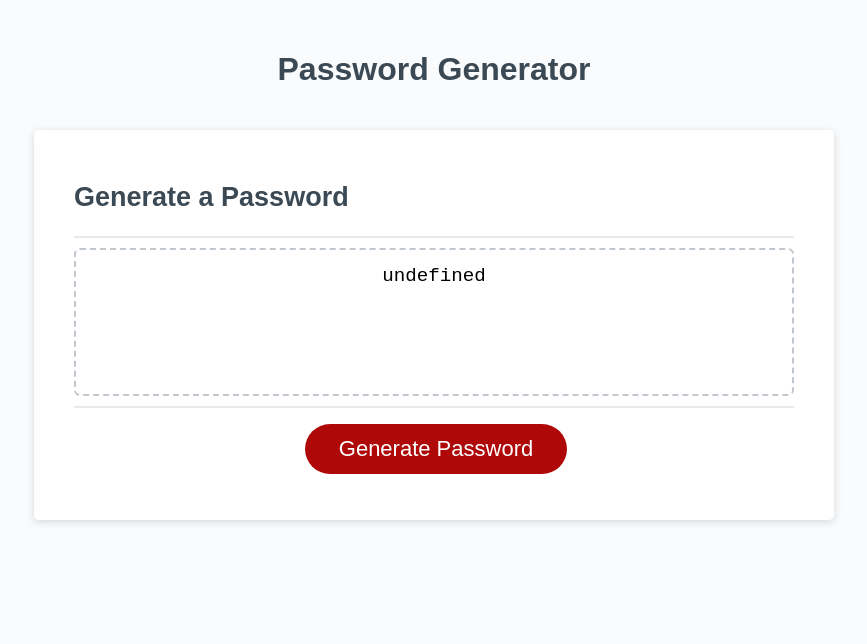
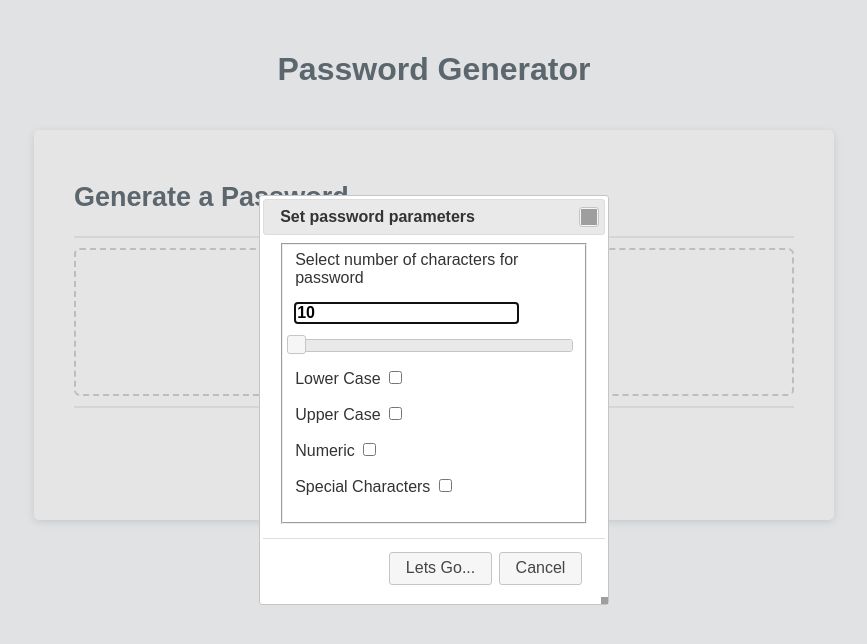
Before and after one commit to Computastar/Module-5-Passord-Generator, a plain HTML site: page starter/index.html in a window 1280 px wide. Both pictures are taken after a click on the button "Generate Password". Shown: the whole page, without its empty margins (206-1073 px from the left). Drawn offline with nearby package versions, Linux system fonts and the light colour scheme; grey boxes are pictures that could not be loaded.

Commit message:
Built the modal form for the password parameters, changed the generate button to launch the form

```diff
--- a/starter/index.html
+++ b/starter/index.html
@@ -28,10 +28,44 @@
           ></textarea>
         </div>
         <div class="card-footer">
-          <button id="generate" class="btn">Generate Password</button>
+          <button id="createPasswordParameters" class="btn">Generate Password</button>
         </div>
       </div>
     </div>
+
+    <div id="dialog-form" title="Set password parameters">
+      <form>
+          <fieldset>
+              <label for="pwdLength">Select number of characters for password</label>
+              <p></p>
+              <input class="text ui-widget-content ui-corner-all" type="text" id="pwdLength" value="10" readonly
+                  style="border:0; color: black; font-weight: bold;">
+                  <p></p>
+              <div id="slider-range-max"></div>
+              <p></p>
+                  <label class= "checkboxLabel" id="lowerCaseLbl" for="lowerCase">Lower Case
+                  <input class="text ui-widget-content ui-corner-all ui-checkboxradio" type="checkbox" name="lowerCase" id="lowerCase">
+                  </label>
+                  <p></p>
+                  <label class= "checkboxLabel" id="upperCaseLbl" for="upperCase">Upper Case
+                  <input class="text ui-widget-content ui-corner-all" type="checkbox" name="upperCase" id="upperCase">
+                  </label>
+                  <p></p>
+                  <label class= "checkboxLabel" id="numericLbl" for="numeric">Numeric
+                  <input class="text ui-widget-content ui-corner-all" type="checkbox" name="numeric" id="numeric">
+                  </label>
+                  <p></p>
+                  <label class= "checkboxLabel" id="specialCharLbl" for="specialChar">Special Characters
+                  <input class="text ui-widget-content ui-corner-all" type="checkbox" name="specialChar"
+                      id="specialChar">
+                  </label>
+                  <p></p>
+              <!-- Allow form submission with keyboard without duplicating the dialog button -->
+              <input type="submit" tabindex="-1" style="position:absolute; top:-1000px">
+          </fieldset>
+      </form>
+     </div>
+
     <script src="script.js"></script>
   </body>
 </html>
--- a/starter/script.js
+++ b/starter/script.js
@@ -115,4 +115,56 @@ function writePassword() {
 }
 
 // Add event listener to generate button
-generateBtn.addEventListener('click', writePassword);
+//generateBtn.addEventListener('click', writePassword);
+
+$(function () {
+  var dialog, form,
+
+      pwdLength = $("pwdLength"),
+      lowerCase = $("lowerCase"),
+      upperCase = $("upperCase"),
+      numeric = $("numeric"),
+      specialChar = $("specialChar")
+      allFields = $([]).add(pwdLength).add(lowerCase).add(upperCase).add(numeric).add(specialChar);
+
+
+
+  $( "#slider-range-max" ).slider({
+  range: "max",
+  min: 10,
+  max: 128,
+  value: 10,
+  slide: function( event, ui ) {
+  $( "#pwdLength" ).val( ui.value );
+  }
+  });
+  $( "#pwdLength" ).val( $( "#slider-range-max" ).slider( "value" ) );
+
+
+  dialog = $("#dialog-form").dialog({
+      autoOpen: false,
+      height: 410,
+      width: 350,
+      modal: true,
+
+      buttons: {
+          "Lets Go...": getPasswordOptions,
+          Cancel: function () {
+              dialog.dialog("close");
+          }
+      },
+      close: function () {
+          form[0].reset();
+          allFields.removeClass("ui-state-error");
+      }
+  });
+
+  form = dialog.find("form").on("submit", function (event) {
+      event.preventDefault();
+      addPasswordParameters();
+  });
+
+  $("#createPasswordParameters").button().on("click", function () {
+      dialog.dialog("open");
+  });
+});
```
